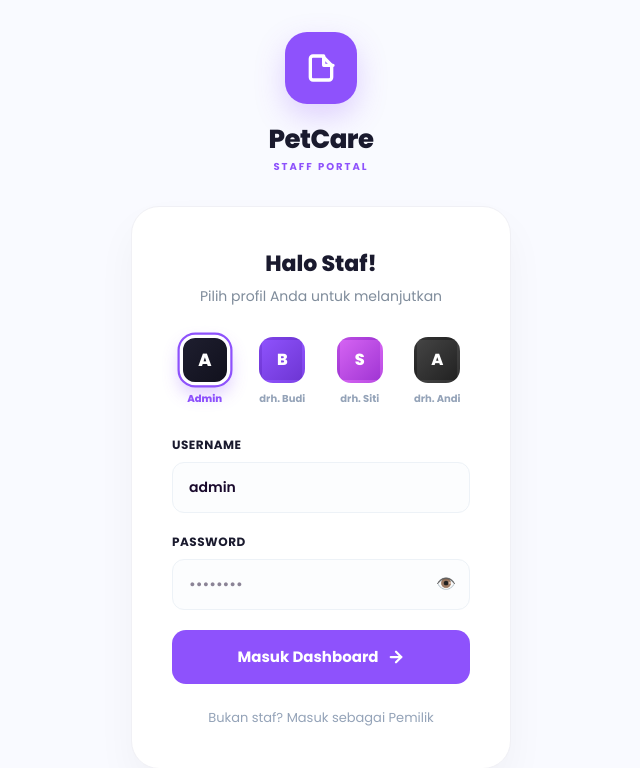
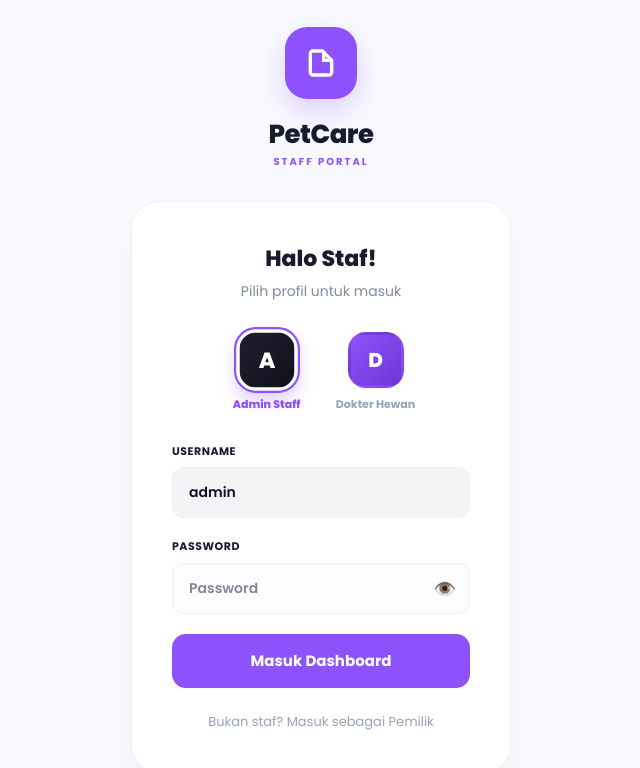
Before and after one commit to RistinAndini78/PetCare, a Next.js app: page /login/admin in a window 1280 px wide. Shown: the top 768 px of the page, without its empty margins (319-959 px from the left). Built offline with nearby package versions, Linux system fonts and the light colour scheme.

Commit message:
perbaikan halaman login staf

```diff
--- a/src/app/login/admin/page.tsx
+++ b/src/app/login/admin/page.tsx
@@ -12,33 +12,30 @@ export default function AdminLogin() {
   const [isLoading, setIsLoading] = useState(false);
   const router = useRouter();
 
+  // Konfigurasi Profil: Hanya Admin dan Dokter Hewan
   const profiles = [
-    { id: 'Admin', name: 'Admin', ava: 'A', bg: 'linear-gradient(135deg, #1e1e2f 0%, #11111d 100%)' },
-    { id: 'drh. Budi', name: 'drh. Budi', ava: 'B', bg: 'linear-gradient(135deg, #8e52fc 0%, #6e36d4 100%)' },
-    { id: 'drh. Siti', name: 'drh. Siti', ava: 'S', bg: 'linear-gradient(135deg, #d463f2 0%, #a136d4 100%)' },
-    { id: 'drh. Andi', name: 'drh. Andi', ava: 'A', bg: 'linear-gradient(135deg, #444 0%, #222 100%)' },
+    { id: 'Admin', name: 'Admin Staff', ava: 'A', bg: 'linear-gradient(135deg, #1e1e2f 0%, #11111d 100%)' },
+    { id: 'Dokter', name: 'Dokter Hewan', ava: 'D', bg: 'linear-gradient(135deg, #8e52fc 0%, #6e36d4 100%)' },
   ];
 
   const selProfile = (profile: any) => {
     setActiveProfile(profile.id);
     const userMap: any = {
       'Admin': 'admin',
-      'drh. Budi': 'drh_budi',
-      'drh. Siti': 'drh_siti',
-      'drh. Andi': 'drh_andi'
+      'Dokter': 'dokter hewan'
     };
-    setUser(userMap[profile.id]);
+    // Memastikan jika mapping tidak ketemu, tetap jadi string kosong (mencegah error undefined)
+    setUser(userMap[profile.id] || '');
   };
 
   const handleLogin = () => {
     setIsLoading(true);
     setTimeout(() => {
+      // Password statis untuk keperluan progres sistem
       if (pass === 'admin123') {
         const profileMap: any = {
-          'Admin': { name: 'drh. Andi Pratama', role: 'Admin Utama' },
-          'drh. Budi': { name: 'drh. Budi', role: 'Dokter Klinik' },
-          'drh. Siti': { name: 'drh. Siti', role: 'Dokter Klinik' },
-          'drh. Andi': { name: 'drh. Andi Pratama', role: 'Admin Utama' }
+          'Admin': { name: 'Admin Utama', role: 'Staff Administrator' },
+          'Dokter': { name: 'Dokter Hewan', role: 'Dokter Klinik' }
         };
         const selected = profileMap[activeProfile] || profileMap['Admin'];
         localStorage.setItem('petcare_user', JSON.stringify(selected));
@@ -53,69 +50,29 @@ export default function AdminLogin() {
   return (
     <div className="login-page">
       <style jsx>{`
-        .login-page {
-          display: flex; justify-content: center; align-items: center;
-          min-height: 100vh; background: #f9faff;
-          font-family: 'Inter', sans-serif;
-        }
-        .login-card {
-          width: 100%; max-width: 420px; padding: 20px;
-          animation: fadeIn 0.8s ease-out;
-        }
-        @keyframes fadeIn {
-          from { opacity: 0; transform: translateY(20px); }
-          to { opacity: 1; transform: translateY(0); }
-        }
+        .login-page { display: flex; justify-content: center; align-items: center; min-height: 100vh; background: #f9faff; font-family: 'Inter', sans-serif; }
+        .login-card { width: 100%; max-width: 420px; padding: 20px; animation: fadeIn 0.8s ease-out; }
+        @keyframes fadeIn { from { opacity: 0; transform: translateY(20px); } to { opacity: 1; transform: translateY(0); } }
         .brand-header { text-align: center; margin-bottom: 32px; }
-        .logo-circle {
-          width: 72px; height: 72px; background: #8e52fc; border-radius: 22px;
-          display: flex; align-items: center; justify-content: center;
-          margin: 0 auto 16px; box-shadow: 0 12px 30px rgba(142, 82, 252, 0.25);
-          color: white;
-        }
+        .logo-circle { width: 72px; height: 72px; background: #8e52fc; border-radius: 22px; display: flex; align-items: center; justify-content: center; margin: 0 auto 16px; box-shadow: 0 12px 30px rgba(142, 82, 252, 0.25); color: white; }
         .brand-name { font-size: 26px; font-weight: 800; color: #1a1a2e; letter-spacing: -0.5px; }
         .brand-tag { font-size: 10px; font-weight: 700; color: #8e52fc; text-transform: uppercase; letter-spacing: 2px; }
-
-        .auth-panel {
-          background: #ffffff; border-radius: 28px; padding: 40px;
-          box-shadow: 0 20px 40px rgba(0, 0, 0, 0.04);
-          border: 1px solid #f0f0f5;
-        }
+        .auth-panel { background: #ffffff; border-radius: 28px; padding: 40px; box-shadow: 0 20px 40px rgba(0, 0, 0, 0.04); border: 1px solid #f0f0f5; }
         .title { font-size: 22px; font-weight: 800; color: #1a1a2e; margin-bottom: 6px; text-align: center; }
         .subtitle { font-size: 14px; color: #7f8c9b; text-align: center; margin-bottom: 30px; }
-
-        .profile-list { display: flex; gap: 12px; margin-bottom: 30px; justify-content: center; }
-        .p-box { flex: 1; cursor: pointer; text-align: center; transition: 0.3s; }
-        .p-ava {
-          width: 46px; height: 46px; border-radius: 14px; margin: 0 auto 8px;
-          display: flex; align-items: center; justify-content: center;
-          color: #fff; font-weight: 800; font-size: 16px;
-          transition: 0.3s; border: 3px solid transparent;
-        }
-        .p-name { font-size: 10px; font-weight: 700; color: #94a3b8; }
-
+        .profile-list { display: flex; gap: 24px; margin-bottom: 30px; justify-content: center; }
+        .p-box { cursor: pointer; text-align: center; transition: 0.3s; width: 85px; }
+        .p-ava { width: 56px; height: 56px; border-radius: 18px; margin: 0 auto 8px; display: flex; align-items: center; justify-content: center; color: #fff; font-weight: 800; font-size: 20px; transition: 0.3s; border: 3px solid transparent; }
+        .p-name { font-size: 11px; font-weight: 700; color: #94a3b8; }
         .p-box.active .p-ava { transform: scale(1.1); box-shadow: 0 8px 15px rgba(142, 82, 252, 0.3); border-color: #fff; outline: 2px solid #8e52fc; }
         .p-box.active .p-name { color: #8e52fc; font-weight: 800; }
-
         .input-group { margin-bottom: 20px; }
-        .label { display: block; font-size: 12px; font-weight: 700; color: #1a1a2e; margin-bottom: 8px; text-transform: uppercase; letter-spacing: 0.5px; }
-        .input-rel { position: relative; }
-        .input-rel input {
-          width: 100%; padding: 14px 16px; border: 1.5px solid #edf2f7; border-radius: 12px;
-          font-size: 14px; font-weight: 600; background: #fcfdfe; outline: none; transition: 0.2s;
-        }
+        .label { display: block; font-size: 11px; font-weight: 700; color: #1a1a2e; margin-bottom: 8px; text-transform: uppercase; letter-spacing: 0.5px; }
+        .input-rel input { width: 100%; padding: 14px 16px; border: 1.5px solid #edf2f7; border-radius: 12px; font-size: 14px; font-weight: 600; background: #fcfdfe; outline: none; transition: 0.2s; }
         .input-rel input:focus { border-color: #8e52fc; background: #fff; box-shadow: 0 0 0 4px rgba(142, 82, 252, 0.08); }
-        .icon-btn { position: absolute; right: 14px; top: 50%; transform: translateY(-50%); cursor: pointer; color: #cbd5e1; }
-
-        .btn-submit {
-          width: 100%; padding: 16px; background: #8e52fc; border: none; border-radius: 14px;
-          color: #fff; font-size: 15px; font-weight: 700; cursor: pointer;
-          transition: 0.2s; display: flex; align-items: center; justify-content: center; gap: 8px;
-          margin-top: 10px;
-        }
-        .btn-submit:hover { background: #7a3ef2; transform: translateY(-1px); box-shadow: 0 10px 20px rgba(142, 82, 252, 0.2); }
-        .btn-submit:disabled { opacity: 0.7; cursor: not-allowed; }
-
+        .icon-btn { position: absolute; right: 14px; top: 50%; transform: translateY(-50%); cursor: pointer; font-size: 18px; }
+        .btn-submit { width: 100%; padding: 16px; background: #8e52fc; border: none; border-radius: 14px; color: #fff; font-size: 15px; font-weight: 700; cursor: pointer; transition: 0.2s; display: flex; align-items: center; justify-content: center; gap: 8px; }
+        .btn-submit:hover { background: #7a3ef2; }
         .footer { text-align: center; margin-top: 24px; font-size: 13px; color: #94a3b8; }
         .link { color: #8e52fc; text-decoration: none; font-weight: 700; }
       `}</style>
@@ -123,7 +80,7 @@ export default function AdminLogin() {
       <div className="login-card">
         <div className="brand-header">
           <div className="logo-circle">
-            <svg width="32" height="32" viewBox="0 0 24 24" fill="none" stroke="currentColor" strokeWidth="2.5" strokeLinecap="round" strokeLinejoin="round">
+            <svg width="32" height="32" viewBox="0 0 24 24" fill="none" stroke="currentColor" strokeWidth="2.5">
               <path d="M10 3H6a2 2 0 0 0-2 2v14c0 1.1.9 2 2 2h12a2 2 0 0 0 2-2V10l-7-7z"/>
               <path d="M14 3v7h7"/>
             </svg>
@@ -134,7 +91,7 @@ export default function AdminLogin() {
 
         <div className="auth-panel">
           <h1 className="title">Halo Staf!</h1>
-          <p className="subtitle">Pilih profil Anda untuk melanjutkan</p>
+          <p className="subtitle">Pilih profil untuk masuk</p>
 
           <div className="profile-list">
             {profiles.map((p) => (
@@ -152,23 +109,25 @@ export default function AdminLogin() {
           <div className="input-group">
             <label className="label">Username</label>
             <div className="input-rel">
+              {/* Perbaikan error: Menambahkan fallback string kosong (|| '') */}
               <input
                 type="text"
-                value={user}
-                onChange={(e) => setUser(e.target.value)}
-                placeholder="Username"
+                value={user || ''}
+                readOnly
+                style={{ backgroundColor: '#f3f4f6', cursor: 'default' }}
               />
             </div>
           </div>
 
           <div className="input-group">
             <label className="label">Password</label>
-            <div className="input-rel">
+            <div className="input-rel" style={{ position: 'relative' }}>
+              {/* Perbaikan error: Menambahkan fallback string kosong (|| '') */}
               <input
                 type={showPass ? 'text' : 'password'}
-                value={pass}
+                value={pass || ''}
                 onChange={(e) => setPass(e.target.value)}
-                placeholder="••••••••"
+                placeholder="Password"
               />
               <span className="icon-btn" onClick={() => setShowPass(!showPass)}>
                 {showPass ? '🙈' : '👁️'}
@@ -178,7 +137,6 @@ export default function AdminLogin() {
 
           <button className="btn-submit" onClick={handleLogin} disabled={isLoading}>
             {isLoading ? 'Mengautentikasi...' : 'Masuk Dashboard'}
-            {!isLoading && <svg width="18" height="18" viewBox="0 0 24 24" fill="none" stroke="currentColor" strokeWidth="3" strokeLinecap="round" strokeLinejoin="round"><line x1="5" y1="12" x2="19" y2="12"/><polyline points="12 5 19 12 12 19"/></svg>}
           </button>
 
           <div className="footer">
```
